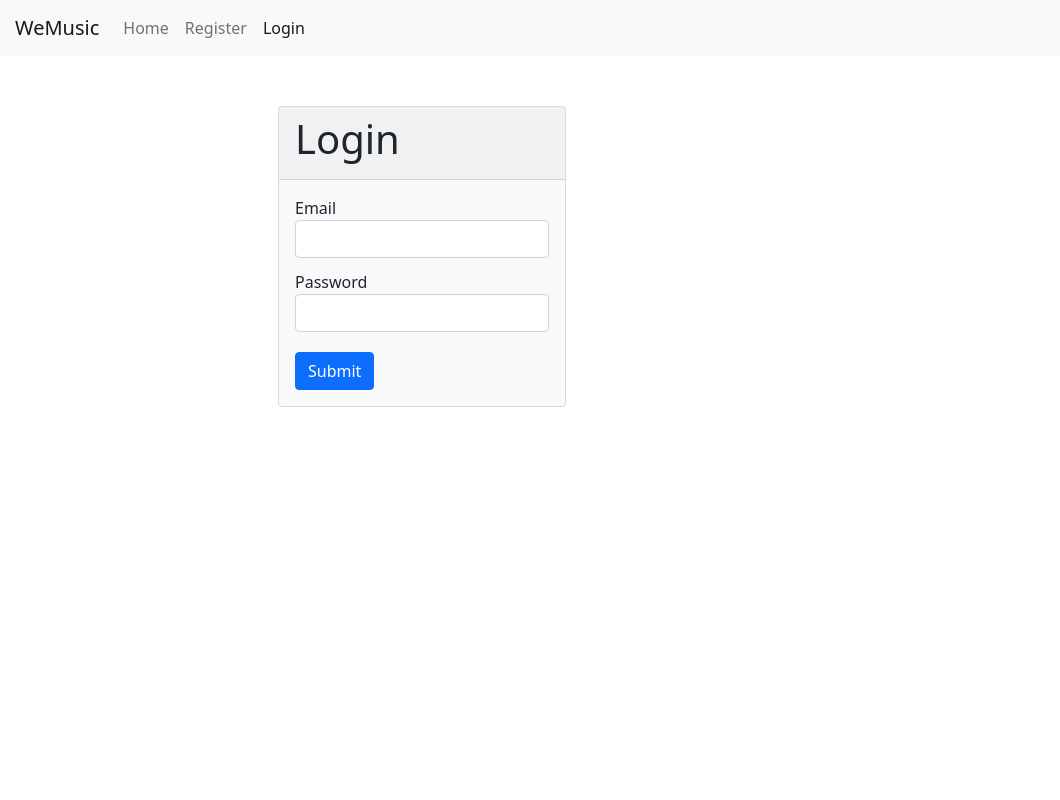
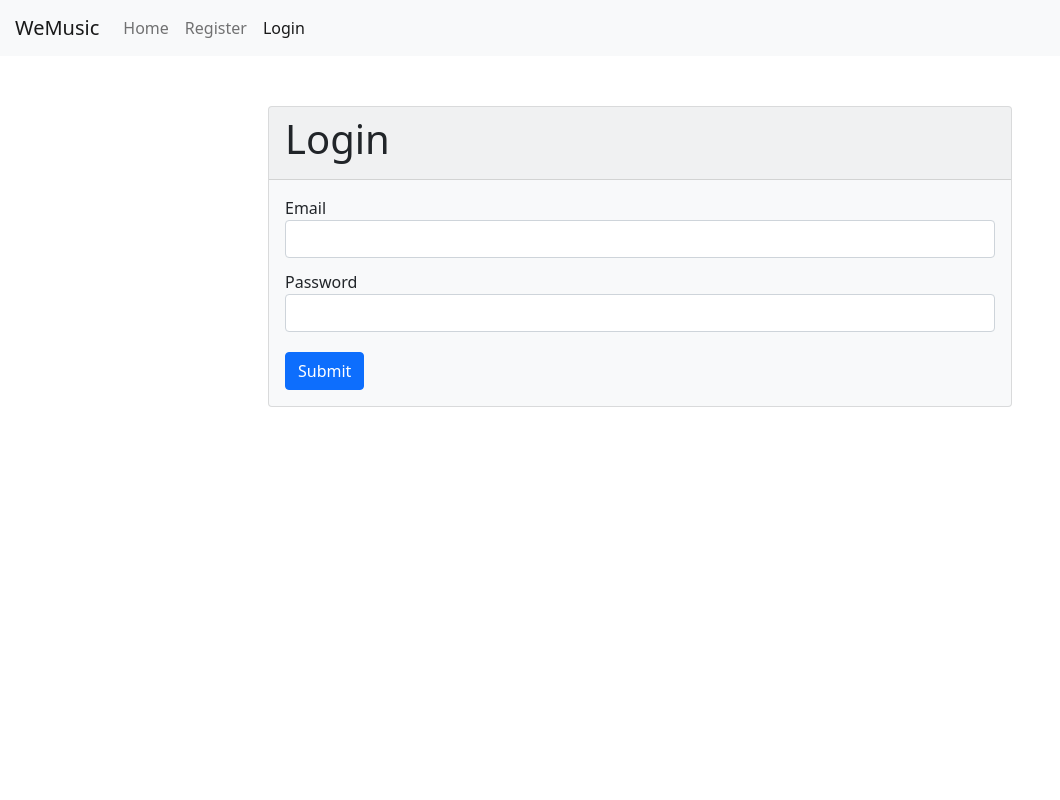
Before and after one commit to runbox13/websocket, a React (Create React App) app: page /login in a window 1280 px wide. Shown: the top 800 px of the page, without its empty margins (0-1060 px from the left). Built offline with nearby package versions, Linux system fonts and the light colour scheme; no server answers.

Commit message:
Update lobby.css

```diff
--- a/src/page/lobby.css
+++ b/src/page/lobby.css
@@ -44,7 +44,7 @@ px) {
   margin: 0px;
 }
 
-.card {
+.lobbycards {
   margin: 10px;
   width: 18rem;
   border: danger;
```
